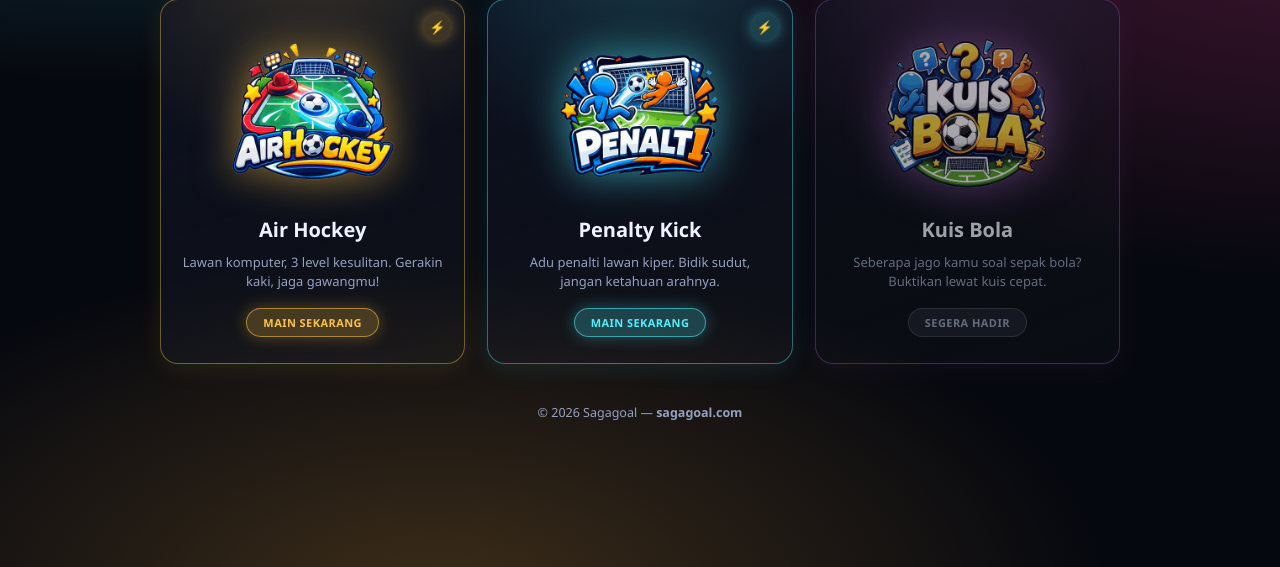
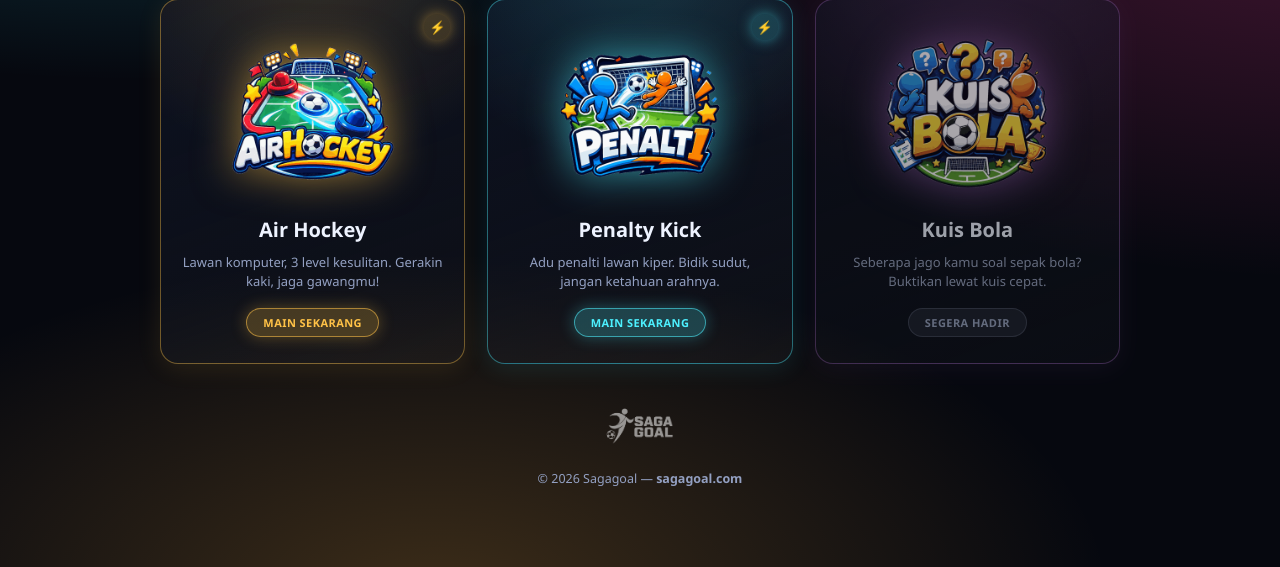
Before and after one commit to jalijali-dev/sagacrypto-wpm-goal, a PHP site: page /wpm/games/ in a window 1280 px wide. Shown: the part 233-800 px from the top of the page. Run offline with PHP 8.4, Linux system fonts and the light colour scheme; data that the repository does not hold is empty; a stand-in replaces the project's code that opens the database connection; some libraries are stand-ins or nearby versions.

Commit message:
Games Hub: tambah logo Sagagoal kecil di footer landing

```diff
--- a/assets/games/css/games-landing.css
+++ b/assets/games/css/games-landing.css
@@ -255,11 +255,27 @@ body.wpm-games a { color: inherit; text-decoration: none; }
 .wpm-games-footer {
   max-width: 900px;
   margin: 40px auto 0;
+  display: flex;
+  flex-direction: column;
+  align-items: center;
+  gap: 10px;
   text-align: center;
   font-size: 12.5px;
   color: var(--ah-text-muted);
 }
 .wpm-games-footer a { color: var(--ah-neon-cyan); font-weight: 600; }
+
+/* Sagagoal brand logo above the copyright line (3 Sep 2026) — small,
+   muted-opacity mark so the games hub still reads as "part of
+   Sagagoal" without competing with the neon per-game branding above
+   it (hover restores full opacity as a subtle interactive nicety). */
+.wpm-games-footer__logo {
+  width: 96px;
+  height: auto;
+  opacity: 0.55;
+  transition: opacity 0.15s ease;
+}
+.wpm-games-footer__logo:hover { opacity: 0.85; }
 
 /* ---- Shared small buttons (used by air-hockey.css too) ---- */
 .wpm-ah-btn {
--- a/games/index.php
+++ b/games/index.php
@@ -167,6 +167,7 @@ $wpmGames = [
     </main>
 
     <footer class="wpm-games-footer">
+        <img class="wpm-games-footer__logo" src="assets/img/sagagoal-logo-white.png" alt="Sagagoal" loading="lazy" width="110" height="50">
         <p>&copy; <?= wpm_esc(date('Y')) ?> Sagagoal — <a href="./">sagagoal.com</a></p>
     </footer>
 </body>
```
